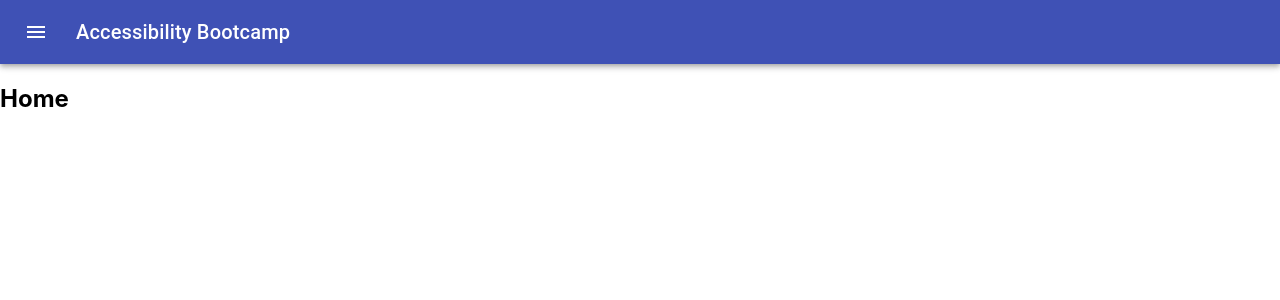
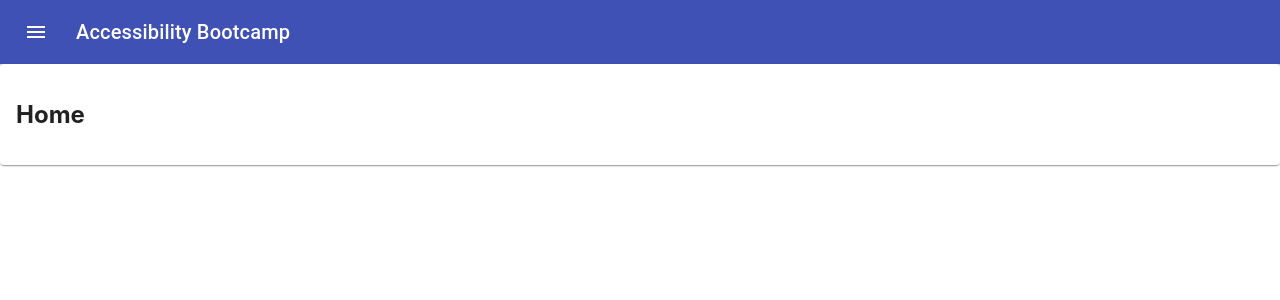
Before and after one commit to imteekay/a11y-bootcamp, a React (Create React App) app: page / in a window 1280 px wide. Shown: the top 300 px of the page. Built offline with nearby package versions, Linux system fonts and the light colour scheme.

Commit message:
Main content

```diff
--- a/src/App.js
+++ b/src/App.js
@@ -1,37 +1,14 @@
 import React from 'react';
+
+import { BrowserRouter as Router } from 'react-router-dom';
+
 import './App.css';
-
-import {
-  BrowserRouter as Router,
-  Switch,
-  Route
-} from 'react-router-dom';
-
-import { Home } from './components/Home';
-import { SemanticWeb } from './components/SemanticWeb';
-import { Image } from './components/Image';
-import { Form } from './components/Form';
 import { AppBar } from './components/AppBar';
+import { MainContent } from './components/MainContent';
 
 export const App = () => (
   <Router>
     <AppBar title="Accessibility Bootcamp" />
-
-    <main>
-      <Switch>
-        <Route path="/semantic-web">
-          <SemanticWeb />
-        </Route>
-        <Route path="/image">
-          <Image />
-        </Route>
-        <Route path="/form">
-          <Form />
-        </Route>
-        <Route path="/">
-          <Home />
-        </Route>
-      </Switch>
-    </main>
+    <MainContent />
   </Router>
 );
--- /dev/null
+++ b/src/components/MainContent.js
@@ -0,0 +1,50 @@
+import React from 'react';
+
+import { Switch, Route } from 'react-router-dom';
+
+import Grid from '@material-ui/core/Grid';
+import { makeStyles } from '@material-ui/core/styles';
+import Paper from '@material-ui/core/Paper';
+
+import { Home } from './Home';
+import { SemanticWeb } from './SemanticWeb';
+import { Image } from './Image';
+import { Form } from './Form';
+
+const useStyles = makeStyles(theme => ({
+  root: {
+    flexGrow: 1,
+  },
+  paper: {
+    padding: theme.spacing(2),
+  },
+}));
+
+export const MainContent = () => {
+  const classes = useStyles();
+
+  return (
+    <main className={classes.root}>
+      <Grid container spacing={3}>
+        <Grid item xs={12}>
+          <Paper className={classes.paper}>
+            <Switch>
+              <Route path="/semantic-web">
+                <SemanticWeb />
+              </Route>
+              <Route path="/image">
+                <Image />
+              </Route>
+              <Route path="/form">
+                <Form />
+              </Route>
+              <Route path="/">
+                <Home />
+              </Route>
+            </Switch>
+          </Paper>
+        </Grid>
+      </Grid>
+    </main>
+  );
+};
```
